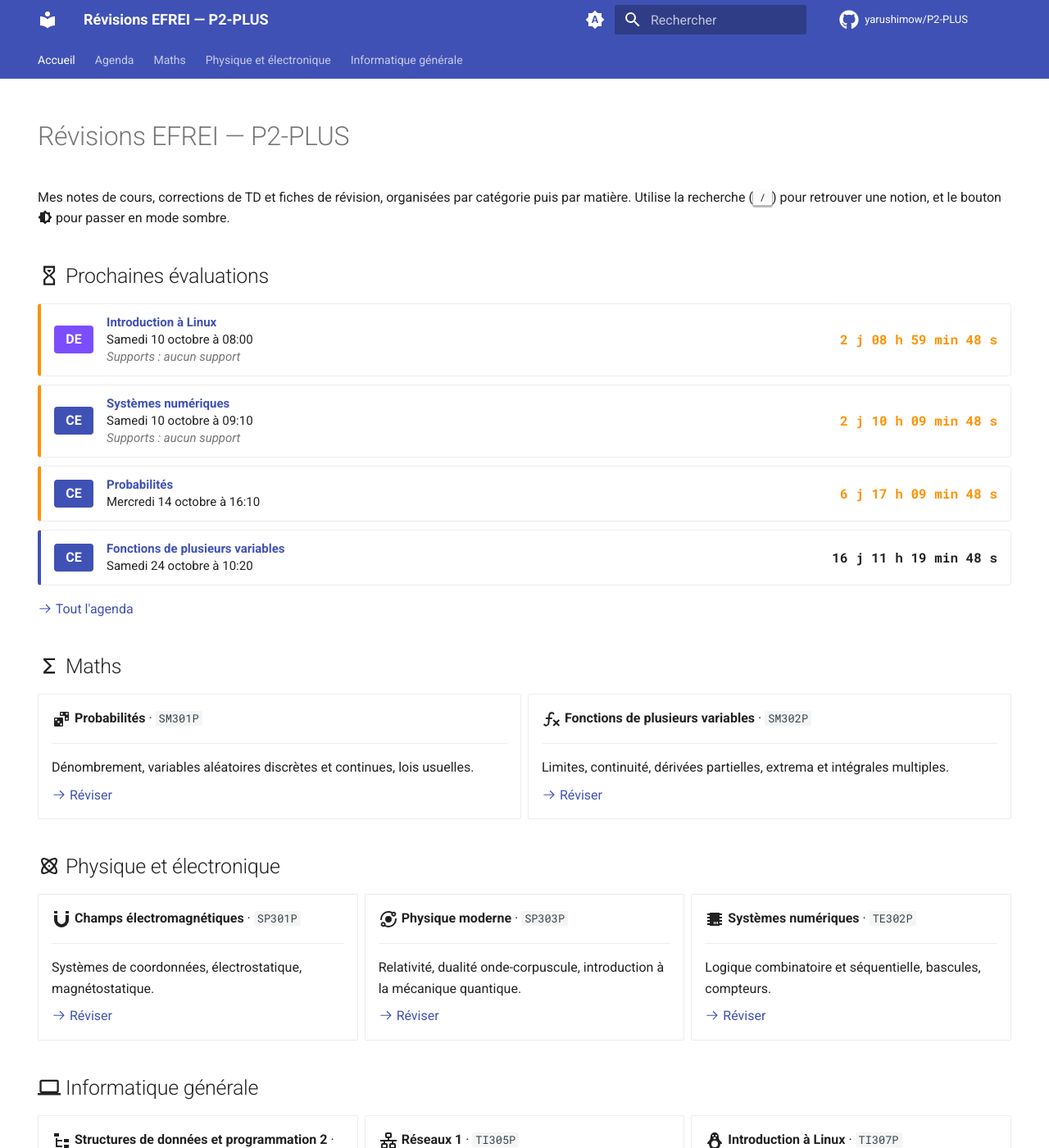
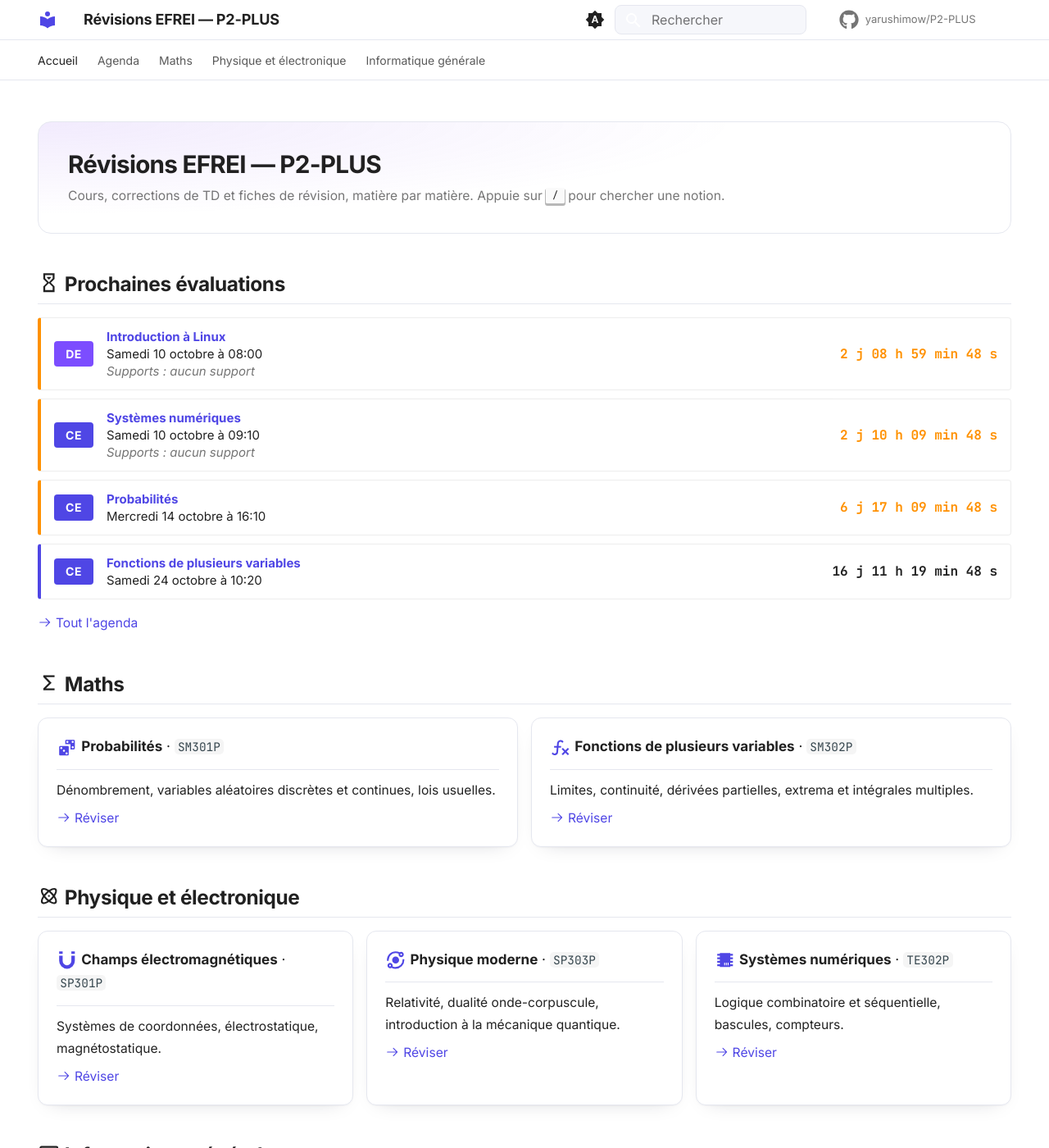
Before and after one commit to FireWall-code/P2-PLUS, an MkDocs documentation site: the page built from docs/index.md, in a window 1280 px wide and 1400 px high. Shown: the whole window at 82% size. Built offline with MkDocs 1.6.1 and Material for MkDocs 9.7.7, drawn with Linux system fonts in a browser that asks for light colours; comment, search, counter and statistics services are not loaded.

Commit message:
Refonte de l'interface
- Palette indigo/violet, en-tête et onglets neutres, polices Inter et JetBrains Mono
- Mode sombre plus profond et contrasté
- Titres plus lisibles, badge du code EFREI, fil d'Ariane
- Menu de gauche replié par matière (plus de sections dépliées partout),
  libellés raccourcis (« Fiche — Bascules » → « Bascules »)
- Cartes arrondies, cliquables en entier, avec effet au survol
- Tableaux, encadrés et agenda harmonisés ; bandeau d'accueil
- Titres sans LaTeX pour une table des matières propre

Co-Authored-By: Claude Opus 5.5 <noreply@anthropic.com>
Claude-Session: https://claude.ai/code/session_01Jjc2DJuFuoD2YbZoXeHhg6

```diff
--- a/docs/index.md
+++ b/docs/index.md
@@ -5,11 +5,14 @@ hide:
   - toc
 ---
 
+<div class="accueil-hero" markdown>
+
 # Révisions EFREI — P2-PLUS
 
-Mes notes de cours, corrections de TD et fiches de révision, organisées par
-catégorie puis par matière. Utilise la recherche (++slash++) pour retrouver une
-notion, et le bouton :material-brightness-6: pour passer en mode sombre.
+Cours, corrections de TD et fiches de révision, matière par matière.
+Appuie sur ++slash++ pour chercher une notion.
+
+</div>
 
 ## :material-timer-sand: Prochaines évaluations
 
--- /dev/null
+++ b/docs/javascripts/menu.js
@@ -0,0 +1,29 @@
+// Allège le menu de gauche : retire les préfixes répétitifs ("Fiche — ", "TD 2 — "…)
+// déjà donnés par la section parente. Le titre complet reste dans l'info-bulle.
+(() => {
+  const PREFIXES = [/^Fiche(?: CE)?\s*[—–-]\s*/i, /^(TD\s*\d+)\s*[—–-]\s*/i, /^(Ch\.\s*\d+)\s*[—–-]\s*/i];
+
+  function alleger() {
+    document.querySelectorAll(".md-sidebar--primary .md-nav__link .md-ellipsis").forEach((el) => {
+      if (el.dataset.allege) return;
+      const texte = el.textContent.trim();
+      let court = texte;
+      for (const re of PREFIXES) {
+        const m = texte.match(re);
+        if (m) {
+          // "TD 2 — Lorentz" → "TD 2 · Lorentz" ; "Fiche — Bascules" → "Bascules"
+          court = m[1] ? `${m[1]} · ${texte.slice(m[0].length)}` : texte.slice(m[0].length);
+          break;
+        }
+      }
+      if (court !== texte) {
+        el.textContent = court;
+        el.closest(".md-nav__link")?.setAttribute("title", texte);
+      }
+      el.dataset.allege = "1";
+    });
+  }
+
+  if (typeof document$ !== "undefined") document$.subscribe(alleger);
+  else document.addEventListener("DOMContentLoaded", alleger);
+})();
--- /dev/null
+++ b/docs/stylesheets/theme.css
@@ -0,0 +1,241 @@
+/* ==================================================================== */
+/* Thème du site : couleurs, en-tête, typographie, cartes, tableaux      */
+/* ==================================================================== */
+
+/* ---------- Couleurs ---------- */
+:root,
+[data-md-color-scheme="default"] {
+  --md-primary-fg-color: #4f46e5;
+  --md-primary-fg-color--light: #6366f1;
+  --md-primary-fg-color--dark: #4338ca;
+  --md-primary-bg-color: #ffffff;
+  --md-primary-bg-color--light: rgba(255, 255, 255, 0.7);
+  --md-accent-fg-color: #7c3aed;
+  --md-accent-fg-color--transparent: rgba(124, 58, 237, 0.1);
+
+  --site-surface: #ffffff;
+  --site-surface-2: #f6f7fb;
+  --site-border: #e5e7ef;
+  --site-shadow: 0 1px 2px rgba(15, 23, 42, 0.04), 0 8px 24px -16px rgba(15, 23, 42, 0.25);
+  --site-shadow-hover: 0 2px 4px rgba(15, 23, 42, 0.06), 0 16px 32px -16px rgba(79, 70, 229, 0.35);
+  --site-radius: 12px;
+}
+
+[data-md-color-scheme="slate"] {
+  --md-hue: 228;
+  --md-default-bg-color: #0e1016;
+  --md-default-bg-color--light: rgba(14, 16, 22, 0.54);
+  --md-default-fg-color: rgba(236, 238, 245, 0.92);
+  --md-default-fg-color--light: rgba(236, 238, 245, 0.62);
+  --md-default-fg-color--lighter: rgba(236, 238, 245, 0.32);
+  --md-default-fg-color--lightest: rgba(236, 238, 245, 0.1);
+  --md-code-bg-color: #161923;
+  --md-primary-fg-color: #818cf8;
+  --md-primary-fg-color--light: #a5b4fc;
+  --md-primary-fg-color--dark: #6366f1;
+  --md-accent-fg-color: #a78bfa;
+  --md-accent-fg-color--transparent: rgba(167, 139, 250, 0.12);
+  --md-typeset-a-color: #a5b4fc;
+  --md-footer-bg-color: #0b0d12;
+  --md-footer-bg-color--dark: #08090d;
+
+  --site-surface: #151821;
+  --site-surface-2: #11141b;
+  --site-border: #232734;
+  --site-shadow: 0 1px 2px rgba(0, 0, 0, 0.3);
+  --site-shadow-hover: 0 12px 32px -16px rgba(129, 140, 248, 0.45);
+}
+
+/* ---------- En-tête et onglets : neutres, avec une simple bordure ---------- */
+.md-header,
+.md-tabs {
+  background-color: var(--md-default-bg-color);
+  color: var(--md-default-fg-color);
+}
+.md-header {
+  box-shadow: none;
+  border-bottom: 1px solid var(--site-border);
+}
+.md-header[data-md-state="shadow"],
+.md-header--shadow {
+  box-shadow: 0 4px 16px -12px rgba(0, 0, 0, 0.4);
+}
+.md-header__title { font-weight: 700; letter-spacing: -0.01em; }
+.md-header__button.md-logo { color: var(--md-primary-fg-color); }
+.md-tabs { border-bottom: 1px solid var(--site-border); }
+.md-tabs__link { opacity: 0.75; font-weight: 500; }
+.md-tabs__link--active,
+.md-tabs__link:hover { opacity: 1; color: var(--md-primary-fg-color); }
+
+/* Barre de recherche sur fond neutre */
+.md-search__form {
+  background-color: var(--site-surface-2);
+  border: 1px solid var(--site-border);
+  border-radius: 8px;
+}
+.md-search__form:hover { background-color: var(--site-surface); }
+.md-search__input,
+.md-search__input::placeholder,
+.md-search__icon { color: var(--md-default-fg-color--light); }
+.md-search__input { color: var(--md-default-fg-color); }
+.md-source { color: var(--md-default-fg-color--light); }
+
+/* ---------- Typographie ---------- */
+.md-typeset { font-size: 0.78rem; line-height: 1.7; }
+.md-typeset h1 {
+  color: var(--md-default-fg-color);
+  font-weight: 800;
+  letter-spacing: -0.025em;
+  font-size: 1.9em;
+  margin-bottom: 0.6em;
+}
+.md-typeset h2 {
+  font-weight: 700;
+  letter-spacing: -0.015em;
+  margin-top: 1.8em;
+  padding-bottom: 0.3em;
+  border-bottom: 1px solid var(--site-border);
+}
+.md-typeset h3 { font-weight: 650; }
+.md-typeset h1 small code {
+  font-size: 0.42em;
+  font-weight: 600;
+  padding: 0.25em 0.6em;
+  border-radius: 999px;
+  color: var(--md-primary-fg-color);
+  background: var(--md-accent-fg-color--transparent);
+  vertical-align: middle;
+}
+
+/* ---------- Menu de gauche ---------- */
+.md-nav { font-size: 0.72rem; }
+.md-nav__title { font-weight: 700; }
+.md-nav__link { border-radius: 6px; padding: 0.15em 0.4em; margin-left: -0.4em; }
+.md-nav__link:hover { background: var(--md-accent-fg-color--transparent); }
+.md-nav__link--active,
+.md-nav__item .md-nav__link--active {
+  color: var(--md-primary-fg-color);
+  font-weight: 600;
+  background: var(--md-accent-fg-color--transparent);
+}
+
+/* Fil d'Ariane (navigation.path) */
+.md-path { font-size: 0.68rem; }
+
+/* ---------- Cartes (grid cards) : arrondies, cliquables en entier ---------- */
+.md-typeset .grid { grid-gap: 0.8rem; }
+.md-typeset .grid.cards > ul > li,
+.md-typeset .grid > .card {
+  position: relative;
+  border: 1px solid var(--site-border);
+  border-radius: var(--site-radius);
+  background: var(--site-surface);
+  box-shadow: var(--site-shadow);
+  padding: 1rem 1.1rem;
+  transition: transform 0.15s ease, box-shadow 0.15s ease, border-color 0.15s ease;
+}
+.md-typeset .grid.cards > ul > li:hover,
+.md-typeset .grid > .card:hover {
+  border-color: var(--md-primary-fg-color);
+  box-shadow: var(--site-shadow-hover);
+  transform: translateY(-2px);
+}
+.md-typeset .grid.cards > ul > li > hr {
+  margin: 0.6rem 0;
+  border-bottom-color: var(--site-border);
+}
+.md-typeset .grid.cards > ul > li > p:first-child { font-size: 0.85rem; margin-top: 0; }
+.md-typeset .grid.cards .lg { color: var(--md-primary-fg-color); }
+.md-typeset .grid.cards > ul > li > p:last-child { margin-bottom: 0; }
+/* Le lien de la carte couvre toute la carte */
+.md-typeset .grid.cards > ul > li > p:last-child > a:only-child::after {
+  content: "";
+  position: absolute;
+  inset: 0;
+  border-radius: var(--site-radius);
+}
+
+/* ---------- Tableaux ---------- */
+.md-typeset table:not([class]) {
+  border: 1px solid var(--site-border);
+  border-radius: 10px;
+  box-shadow: none;
+  font-size: 0.72rem;
+}
+.md-typeset table:not([class]) th {
+  background: var(--site-surface-2);
+  font-weight: 650;
+}
+.md-typeset table:not([class]) td,
+.md-typeset table:not([class]) th { border-top-color: var(--site-border); }
+.md-typeset table:not([class]) tbody tr:hover { background: var(--md-accent-fg-color--transparent); }
+
+/* ---------- Encadrés ---------- */
+.md-typeset .admonition,
+.md-typeset details {
+  border-width: 1px;
+  border-left-width: 4px;
+  border-radius: 10px;
+  box-shadow: none;
+  font-size: 0.74rem;
+}
+.md-typeset .admonition-title,
+.md-typeset summary { font-weight: 650; }
+
+/* ---------- Boutons, code, pied de page ---------- */
+.md-typeset .md-button { border-radius: 8px; font-weight: 600; }
+.md-typeset code { border-radius: 5px; }
+.md-typeset pre > code { border-radius: 10px; }
+.md-footer-meta { background: var(--md-footer-bg-color--dark); }
+
+/* ---------- Accueil : bandeau d'introduction ---------- */
+.md-typeset .accueil-hero {
+  margin: 0 0 1.5rem;
+  padding: 1.6rem 1.8rem;
+  border-radius: 16px;
+  border: 1px solid var(--site-border);
+  background:
+    radial-gradient(120% 140% at 0% 0%, var(--md-accent-fg-color--transparent), transparent 60%),
+    var(--site-surface);
+}
+.md-typeset .accueil-hero h1 { margin: 0 0 0.3rem; }
+.md-typeset .accueil-hero p { margin: 0; color: var(--md-default-fg-color--light); max-width: 46rem; }
+
+/* ---------- Agenda : harmonisé avec le thème ---------- */
+.agenda-carte {
+  border: 1px solid var(--site-border);
+  border-left: 4px solid var(--site-border);
+  border-radius: 10px;
+  background: var(--site-surface);
+}
+.agenda-carte.bientot { border-left-color: #f59e0b; }
+.agenda-carte.urgent { border-left-color: #ef4444; }
+.agenda-type {
+  background: #4f46e5;
+  border-radius: 6px;
+  font-size: 0.7rem;
+  letter-spacing: 0.04em;
+}
+.agenda-type.agenda-DE { background: #7c3aed; }
+.agenda-infos a { font-weight: 650; }
+.agenda-carte.bientot .agenda-reste { color: #f59e0b; }
+.agenda-carte.urgent .agenda-reste { color: #ef4444; }
+
+/* Encadré agenda des pages matières : carte neutre au lieu de l'encadré cyan */
+.md-typeset .admonition.agenda-bloc {
+  border: 1px solid var(--site-border);
+  border-radius: var(--site-radius);
+  background: var(--site-surface-2);
+}
+.md-typeset .agenda-bloc > .admonition-title {
+  background: transparent;
+  color: var(--md-default-fg-color--light);
+  text-transform: uppercase;
+  letter-spacing: 0.06em;
+  font-size: 0.66rem;
+}
+.md-typeset .agenda-bloc > .admonition-title::before {
+  background-color: var(--md-primary-fg-color);
+  -webkit-mask-image: var(--md-admonition-icon--abstract);
+          mask-image: var(--md-admonition-icon--abstract);
+}
--- a/mkdocs.yml
+++ b/mkdocs.yml
@@ -19,6 +19,9 @@ theme:
   language: fr
   icon:
     repo: fontawesome/brands/github
+  font:
+    text: Inter
+    code: JetBrains Mono
   palette:
     - media: "(prefers-color-scheme)"
       toggle:
@@ -26,23 +29,24 @@ theme:
         name: Passer en mode clair
     - media: "(prefers-color-scheme: light)"
       scheme: default
-      primary: indigo
-      accent: amber
+      primary: custom
+      accent: custom
       toggle:
-        icon: material/brightness-7
+        icon: material/weather-sunny
         name: Passer en mode sombre
     - media: "(prefers-color-scheme: dark)"
       scheme: slate
-      primary: indigo
-      accent: amber
+      primary: custom
+      accent: custom
       toggle:
-        icon: material/brightness-4
+        icon: material/weather-night
         name: Suivre le thème du système
   features:
     - navigation.instant
     - navigation.tracking
     - navigation.tabs
-    - navigation.sections
+    - navigation.path
+    - navigation.prune
     - navigation.indexes
     - navigation.top
     - navigation.footer
@@ -94,7 +98,9 @@ extra_javascript:
   - javascripts/mathjax.js
   - javascripts/agenda.js
   - javascripts/titre-accueil.js
+  - javascripts/menu.js
   - https://cdn.jsdelivr.net/npm/mathjax@3/es5/tex-mml-chtml.js
 
 extra_css:
+  - stylesheets/theme.css
   - stylesheets/extra.css
```
Also changed, not shown: docs/physique-elec/physique-moderne/cours/chapitre-5-mecanique-quantique.md (+1 -1 lines), docs/physique-elec/physique-moderne/fiches/fiche-relativite.md (+1 -1 lines), docs/physique-elec/physique-moderne/td/td-1-galilee.md (+2 -2 lines).
